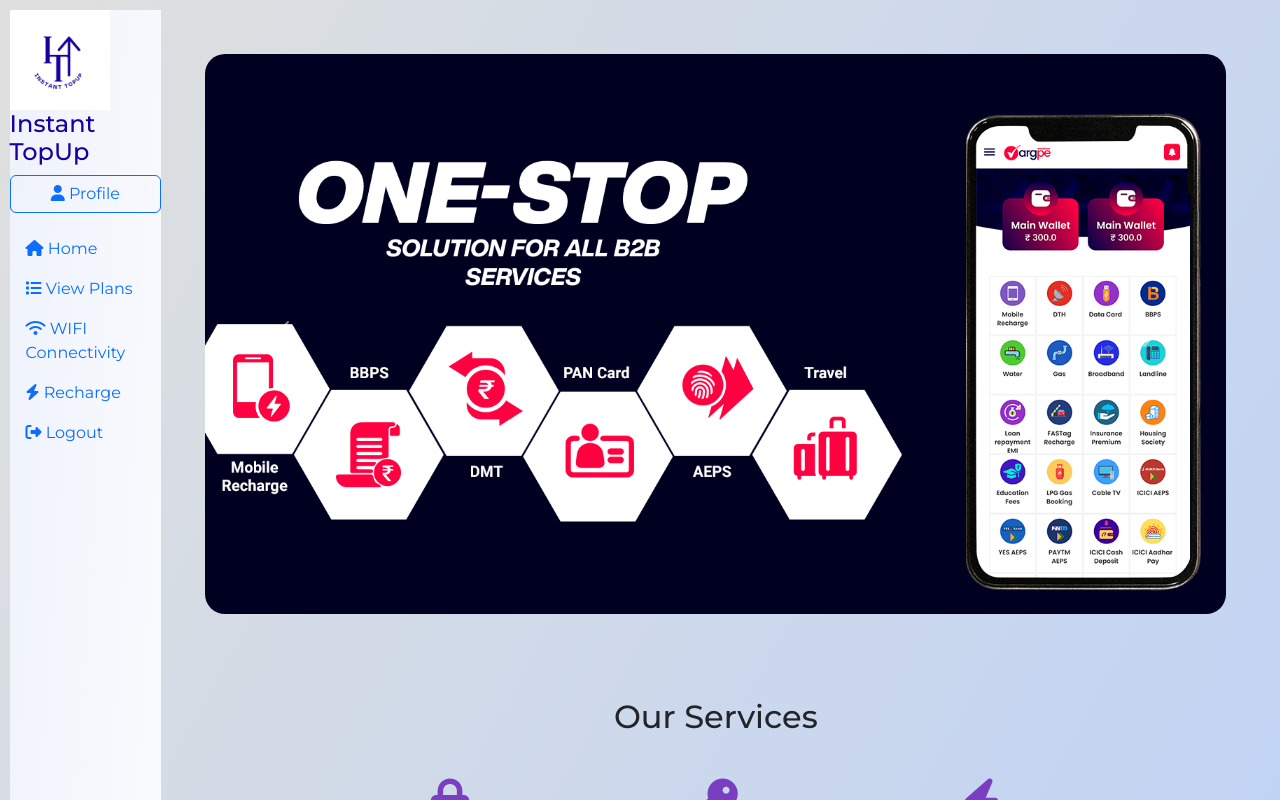
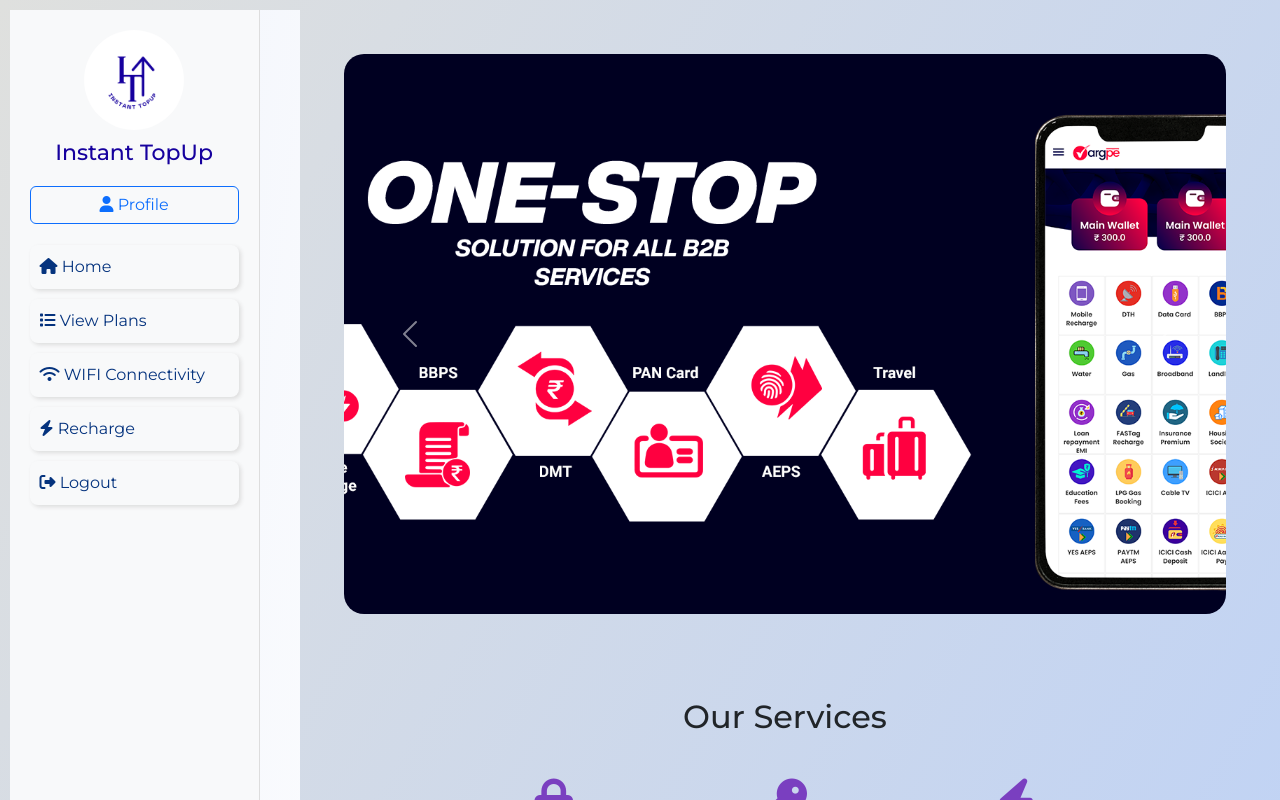
Before and after one commit to misha-sojitra-181/Miniproject, a React (Create React App) app in the folder mainuser/: page / in a window 1280 px wide. Shown: the top 800 px of the page. Built offline with nearby package versions, Linux system fonts and the light colour scheme.

Commit message:
Update Userdashboard.js

```diff
--- a/mainuser/src/components/Userdashboard.js
+++ b/mainuser/src/components/Userdashboard.js
@@ -1,5 +1,7 @@
+
+
 const projectName = "Instant TopUp";
-const logo = "/Images/logo.png";
+const logo = "/Images/logo.png"; // Make sure this image exists in public/images
 
 const menu = [
   { name: "Home", link: "/Mainuser", icon: "fa-solid fa-house" },
@@ -12,28 +14,62 @@
 function Userdashboard() {
   return (
     <div className="bod">
-      <div className="sidebar">
-        <div className="logo">
-          <img src={logo} width="100" height="100" alt="logo" />
-          <h4>{projectName}</h4>
+    <div style={{ display: "flex" }}>
+      <div
+        className="sidebar"
+        style={{
+          width: "250px",
+          minHeight: "100vh",
+          backgroundColor: "#f8f9fa",
+          borderRight: "1px solid #ddd",
+          padding: "20px",
+          overflowY: "auto",
+          overflowX: "hidden",
+          position: "fixed",
+        }}
+      >
+        <div className="logo" style={{ textAlign: "center", marginBottom: "20px" }}>
+          <img
+            src={logo}
+            alt="Logo"
+            width="100"
+            height="100"
+            style={{ borderRadius: "50%" }}
+          />
+          <h4 style={{ fontSize: "22px", color: "#16009e", marginTop: "10px" }}>
+            {projectName}
+          </h4>
         </div>
 
-        <a href="/Userprofile" className="btn btn-outline-primary mb-3" style={{ width: "100%", textAlign: "center" }}>
-          <i className="fa-solid fa-user"></i> Profile
-        </a>
+      <a href="/Userprofile" className="btn btn-outline-primary mb-3"style={{ width: "100%", textAlign: "center" }} >
+  <i className="fa-solid fa-user"></i> Profile
+</a>
 
-        <nav className="nav flex-column">
+
+        <nav className="nav flex-column ">
           {menu.map((item, index) => (
-            <a key={index} href={item.link} className="nav-link">
+            <a
+              key={index}
+              href={item.link}
+              className="nav-link"
+              style={{
+                color: "#05337e",
+                margin: "5px 0",
+                borderRadius: "8px",
+                padding: "10px",
+                boxShadow: "2px 2px 4px #ddd",
+              }}
+            >
               <i className={item.icon}></i> {item.name}
             </a>
           ))}
         </nav>
       </div>
 
-      <div className="content">
-        {/* Your page content */}
+      <div className="content" style={{ flexGrow: 1, padding: "20px", marginLeft: "250px" }}>
+
       </div>
+    </div>
     </div>
   );
 }
```
